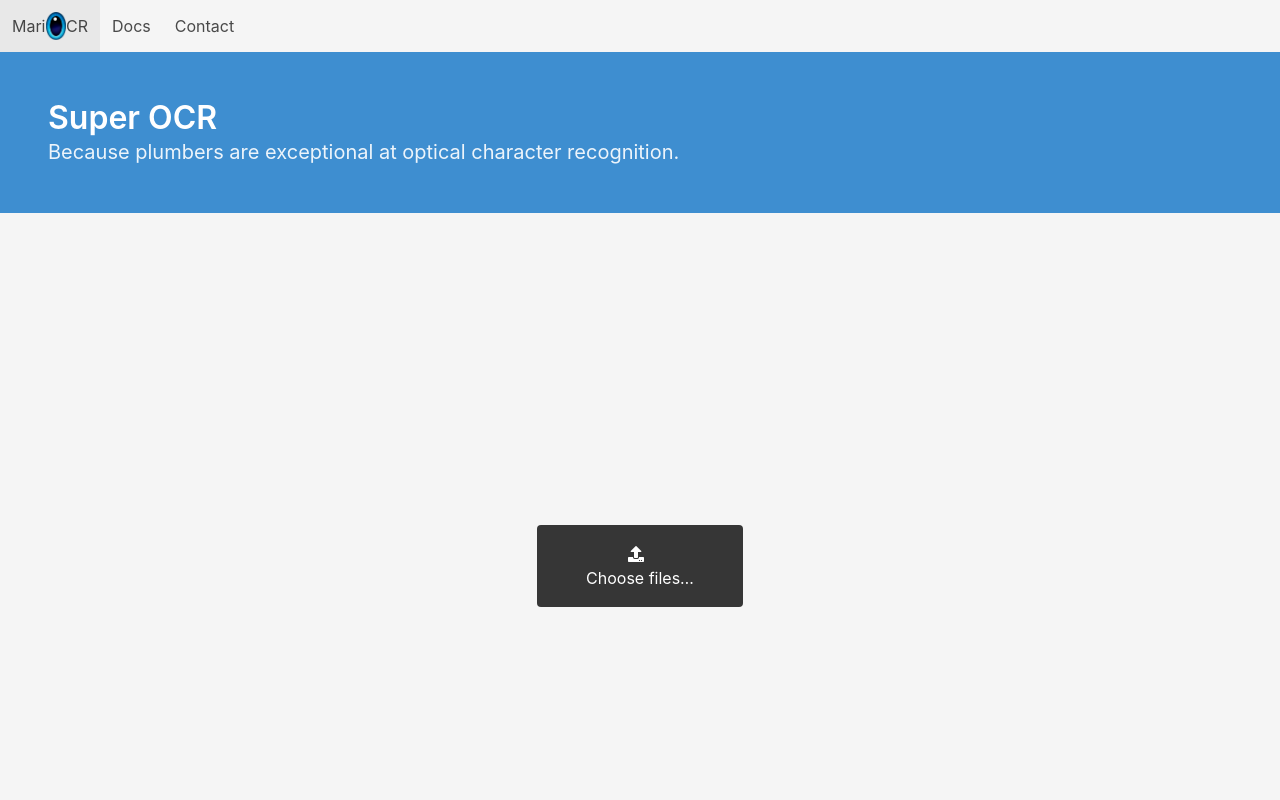
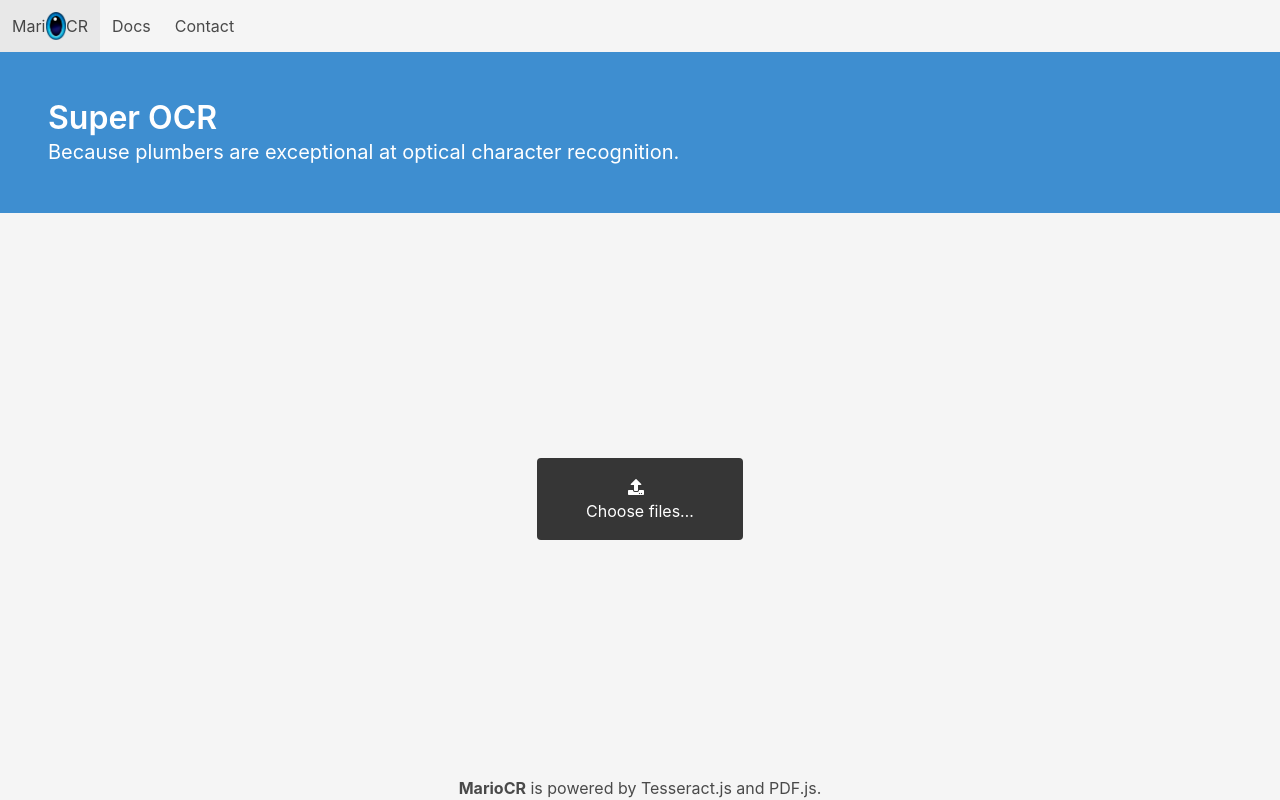
Before and after one commit to McClunatic/mariocr, a Vue app: page / in a window 1280 px wide. Shown: the top 800 px of the page. Built offline with nearby package versions, Linux system fonts and the light colour scheme.

Commit message:
Modify app layout to use fullheight hero

```diff
--- a/src/App.vue
+++ b/src/App.vue
@@ -1,9 +1,15 @@
 <template>
-  <div class="page-content">
-    <nav-bar />
-    <hero-banner />
-    <app-content />
-    <app-footer />
+  <div class="hero is-fullheight is-light">
+    <div class="hero-head">
+      <nav-bar />
+      <hero-banner />
+    </div>
+    <div class="hero-body">
+      <app-content />
+    </div>
+    <div class="hero-foot">
+      <app-footer />
+    </div>
   </div>
 </template>
 
@@ -28,14 +34,4 @@ export default defineComponent({
 <style lang="scss">
 @import 'bulma/bulma.sass';
 @import '@fortawesome/fontawesome-free/css/all.min.css';
-
-html, body, #app {
-  height: 100%;
-}
-
-#app > .page-content {
-  min-height: 100%;
-  display: flex;
-  flex-direction: column;
-}
 </style>
--- a/src/components/AppContent.vue
+++ b/src/components/AppContent.vue
@@ -1,5 +1,5 @@
 <template>
-  <section class="section is-large is-flex-grow-1 has-background-light">
+  <section class="section is-flex-grow-1">
     <files-list />
     <div
       class="field is-flex is-justify-content-center"
--- a/src/components/AppFooter.vue
+++ b/src/components/AppFooter.vue
@@ -1,5 +1,4 @@
 <template>
-  <footer class="footer">
   <div class="content has-text-centered">
     <p>
       <strong>MarioCR</strong> is powered by
@@ -7,5 +6,4 @@
       <a href="https://mozilla.github.io/pdf.js/">PDF.js</a>.
     </p>
   </div>
-  </footer>
 </template>
--- a/src/components/HeroBanner.vue
+++ b/src/components/HeroBanner.vue
@@ -1,10 +1,8 @@
 <template>
-  <section class="hero is-info">
-    <div class="hero-body">
-      <p class="title">Super OCR</p>
-      <p class="subtitle">
-        Because plumbers are exceptional at optical character recognition.
-      </p>
-    </div>
+  <section class="section has-background-info">
+    <p class="title has-text-white">Super OCR</p>
+    <p class="subtitle has-text-white">
+      Because plumbers are exceptional at optical character recognition.
+    </p>
   </section>
 </template>
--- a/src/components/NavBar.vue
+++ b/src/components/NavBar.vue
@@ -1,6 +1,5 @@
 <template>
-  <nav>
-    <div class="navbar is-light" role="navigation" aria-label="main navigation">
+  <nav class="navbar" role="navigation" aria-label="main navigation">
     <div class="navbar-brand">
       <a class="navbar-item" hef="#">
         Mari
@@ -25,6 +24,5 @@
         <a class="navbar-item" href="#">Contact</a>
       </div>
     </div>
-    </div>
   </nav>
 </template>
```
Lines whose indentation alone changed are shown as unchanged.
